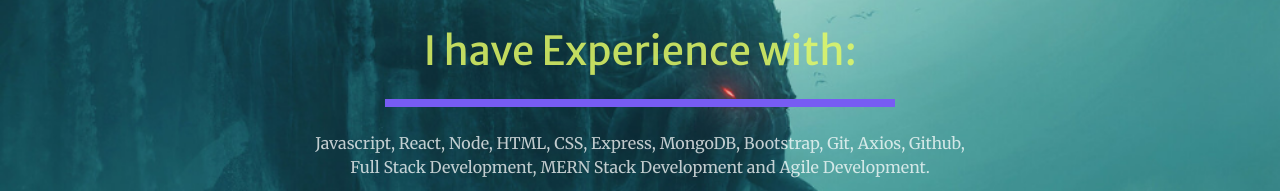
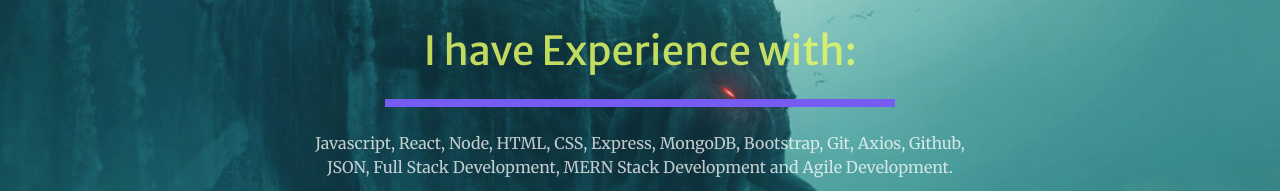
Before and after one commit to neotazman/bootstrap-portfolio, a website: page dist/index.html in a window 1280 px wide. Shown: the part 1360-1551 px from the top of the page. Drawn offline with nearby package versions, Linux system fonts and the light colour scheme; some packages are replaced by stand-ins of ours; a script that the page names is missing.

Commit message:
coming from DoorToNothingness

```diff
--- a/dist/index.html
+++ b/dist/index.html
@@ -87,7 +87,7 @@
                     <div class="col-lg-8 text-center">
                         <h1 class="text-white mt-0" id="thirdFieldHeader">I have Experience with:</h1>
                         <hr class="divider divider-light" />
-                        <p class="text-white-75 mb-4" id="thirdFieldDescription">Javascript, React, Node, HTML, CSS, Express, MongoDB, Bootstrap, Git, Axios, Github, Full Stack Development, MERN Stack Development and Agile Development.</p>
+                        <p class="text-white-75 mb-4" id="thirdFieldDescription">Javascript, React, Node, HTML, CSS, Express, MongoDB, Bootstrap, Git, Axios, Github, JSON, Full Stack Development, MERN Stack Development and Agile Development.</p>
 
                     </div>
 
```
